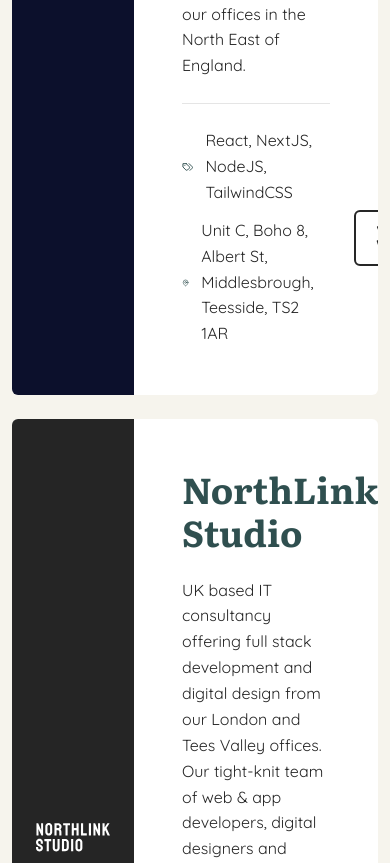
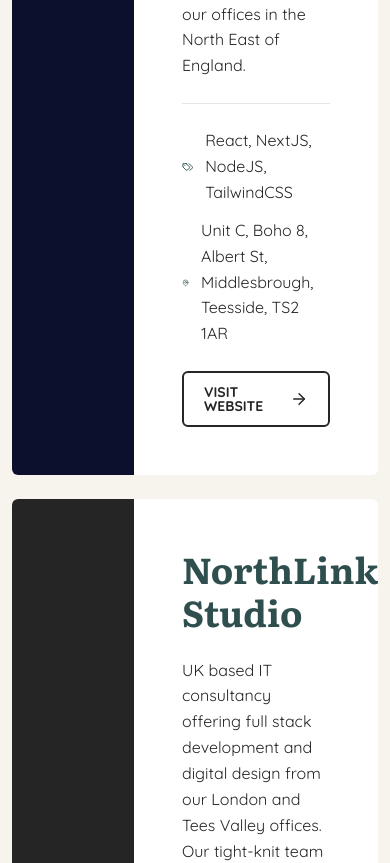
Before and after one commit to mcgri/Digital-Tees-Directory, a Next.js app: page /business-directory/1 in a window 390 px wide. Shown: the part 1705-2568 px from the top of the page. Built offline with nearby package versions, Linux system fonts and the light colour scheme.

Commit message:
Visit site button should be visible  at mobile

```diff
--- a/components/BusinessTile.tsx
+++ b/components/BusinessTile.tsx
@@ -23,7 +23,7 @@
         </h2>
         <p>{business.desc}</p>
         <hr />
-        <div className="flex items-center justify-between gap-6">
+        <div className="flex flex-col md:flex-row items-center justify-between gap-6">
           <div className="flex flex-col gap-3">
             {business.tags && (
               <div className="flex items-center gap-3">
```
